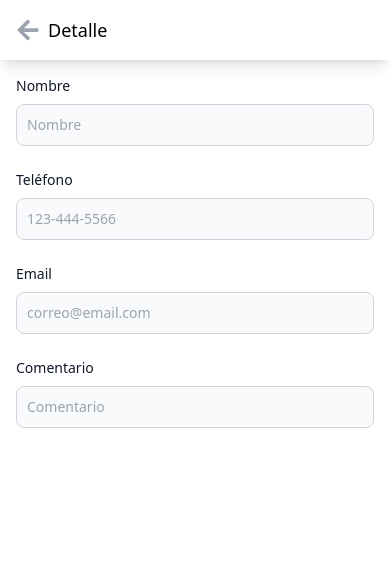
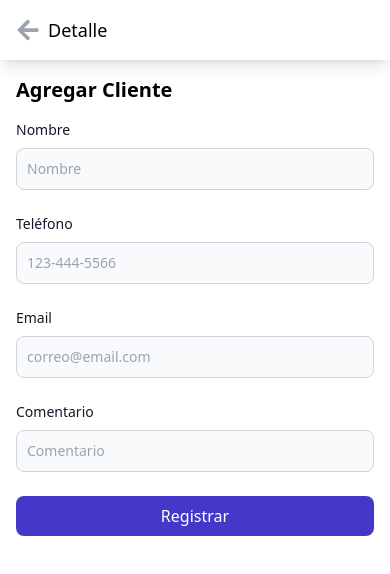
Before and after one commit to franjmr0416/app-registro-ventas, a React (Vite) app: page /ventaedit/0 in a window 390 px wide. Shown: the top 574 px of the page. Built offline with nearby package versions, Linux system fonts and the light colour scheme; no server answers.

Commit message:
add: responsive form new user

```diff
--- /dev/null
+++ b/src/components/Button.jsx
@@ -0,0 +1,14 @@
+const Button = (props) => {
+  const { type, text, name, ...rest } = props
+  return (
+    <button
+      className='text-white bg-indigo-700 hover:bg-indigo-900 p-2 w-full md:w-1/4 lg:w-1/2 rounded-lg'
+      type={type}
+      name={name}
+      {...rest}
+    >
+      {text}
+    </button>
+  )
+}
+export default Button
--- a/src/pages/VentaEdit.jsx
+++ b/src/pages/VentaEdit.jsx
@@ -1,4 +1,5 @@
 import { useParams } from 'react-router-dom'
+import Button from '../components/Button'
 import FormControl from '../components/FormControl'
 import Navbar from '../components/Navbar'
 
@@ -8,32 +9,44 @@ const VentaEdit = () => {
   return (
     <div className='flex flex-col'>
       <Navbar title={'Detalle'} />
+      <div className='p-4 flex w-full justify-center'>
+        <div className='flex flex-col w-full lg:w-1/4'>
+          <h2 className='font-semibold text-xl mb-4'>Agregar Cliente</h2>
           <form>
-        <div className='grid gap-6 p-4 md:grid-cols-2'>
+            <div className='grid gap-6 md:grid-cols-2 lg:grid-cols-1'>
               <FormControl
                 label={'Nombre'}
                 type={'text'}
                 required
                 placeholder='Nombre'
+                name='nombre'
               />
               <FormControl
                 label={'Teléfono'}
                 type={'tel'}
                 pattern='[0-9]{3}-[0-9]{3}-[0-9]{4}'
                 placeholder='123-444-5566'
+                name='telefono'
               />
               <FormControl
                 label={'Email'}
                 type={'email'}
                 placeholder='correo@email.com'
+                name='email'
               />
               <FormControl
                 label={'Comentario'}
                 type={'text'}
                 placeholder='Comentario'
+                name='comentario'
               />
             </div>
+            <div className='mt-6 flex justify-center'>
+              <Button type='submit' text='Registrar' />
+            </div>
           </form>
+        </div>
+      </div>
     </div>
   )
 }
```
Lines whose indentation alone changed are shown as unchanged.
